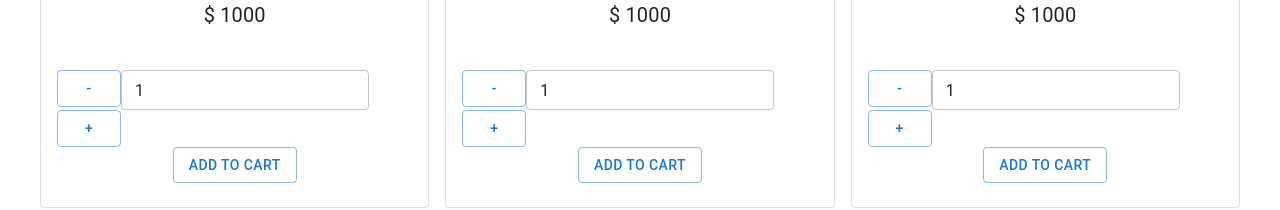
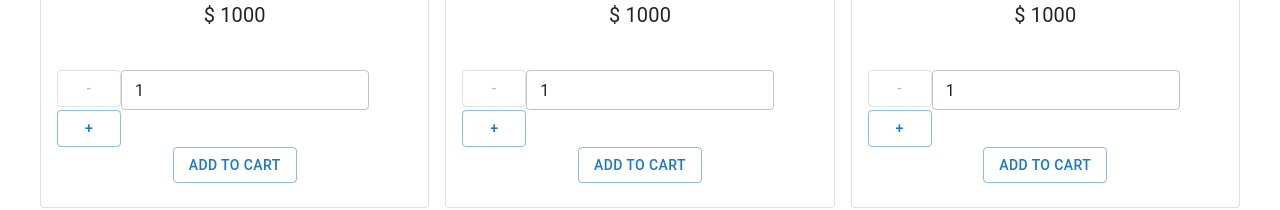
Before and after one commit to Vasyltsiun/shop-project-16.03, a React (Create React App) app: page / in a window 1280 px wide. Shown: the part 598-808 px from the top of the page. Built offline with nearby package versions, Linux system fonts and the light colour scheme.

Commit message:
added disabled={count <= 1}

```diff
--- a/src/components/Products/ProductListItem.tsx
+++ b/src/components/Products/ProductListItem.tsx
@@ -43,7 +43,11 @@ const ProductListItem = ({
 
                 <div className="product-quantity"></div>
 
-                <Button variant="outlined" onClick={onDecrementClick}>
+                <Button
+                    variant="outlined"
+                    onClick={onDecrementClick}
+                    disabled={count <= 1}
+                >
                     -
                 </Button>
                 <TextField size="small" value={count} />
```
